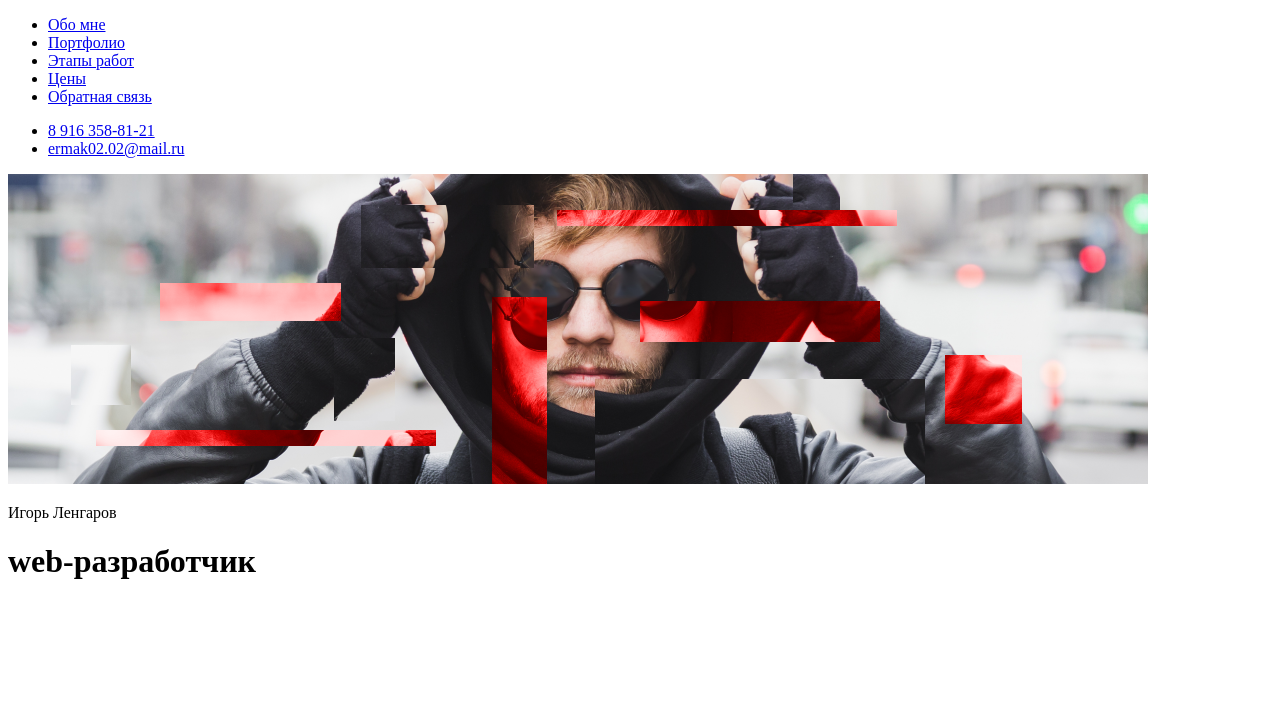
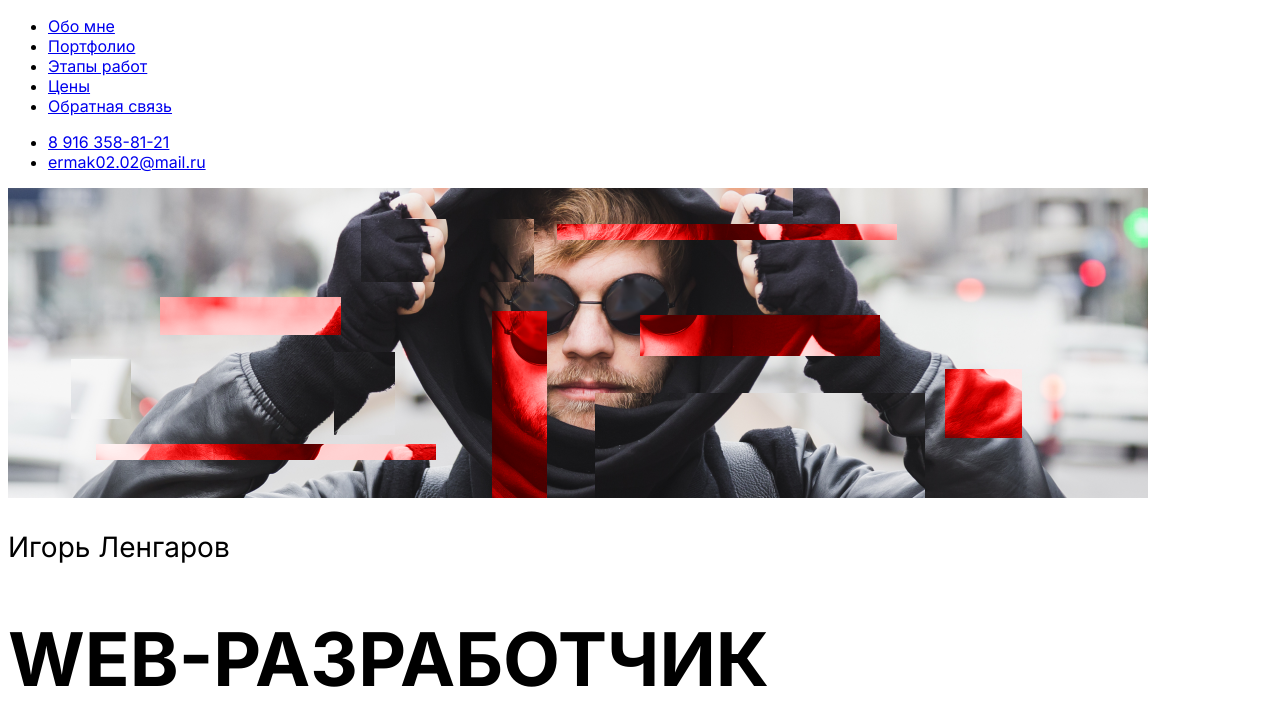
Before and after one commit to MysteryShake/Web-development, a plain HTML site: page index.html in a window 1280 px wide. Drawn offline with Linux system fonts and the light colour scheme.

Commit message:
add text style

```diff
--- a/CSS/style.css
+++ b/CSS/style.css
@@ -0,0 +1,10 @@
+body{
+    font-family: 'Inter', sans-serif;
+}
+.name{
+    font-size: 28px;
+}
+.title-h1{
+    font-size: 74px;
+    text-transform: uppercase;
+}
--- a/index.html
+++ b/index.html
@@ -5,6 +5,8 @@
     <meta http-equiv="X-UA-Compatible" content="IE=edge">
     <meta name="viewport" content="width=device-width, initial-scale=1.0">
     <title>Portfolio</title>
+    <link rel="preconnect" href="https://fonts.gstatic.com">
+    <link href="https://fonts.googleapis.com/css2?family=Inter:wght@400;700&display=swap" rel="stylesheet">
     <link rel="stylesheet" href="css/style.css">
 </head>
 <body>
```
Also changed, not shown: Font/Inter-Bold.ttf (added), Font/Inter-Regular.ttf (added).
